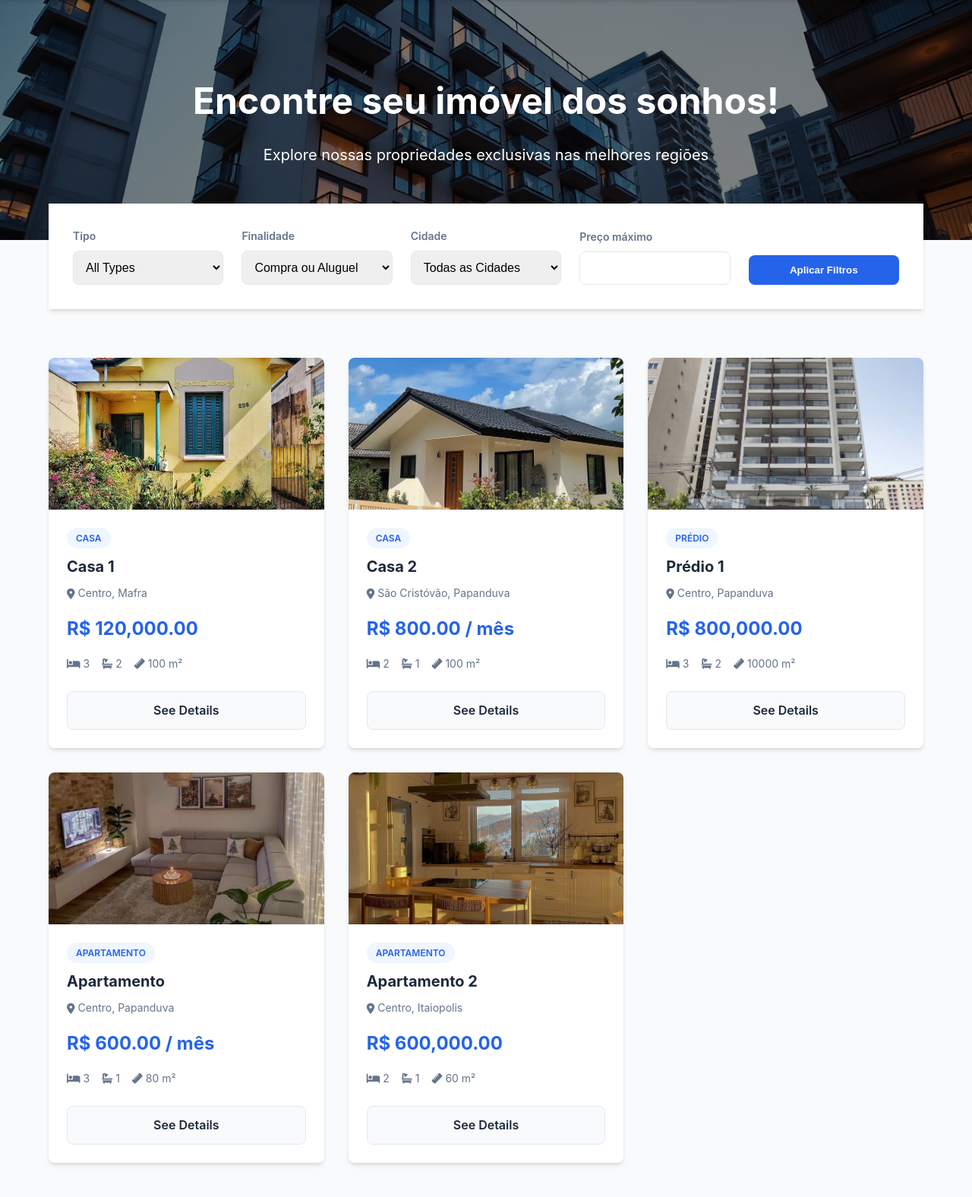
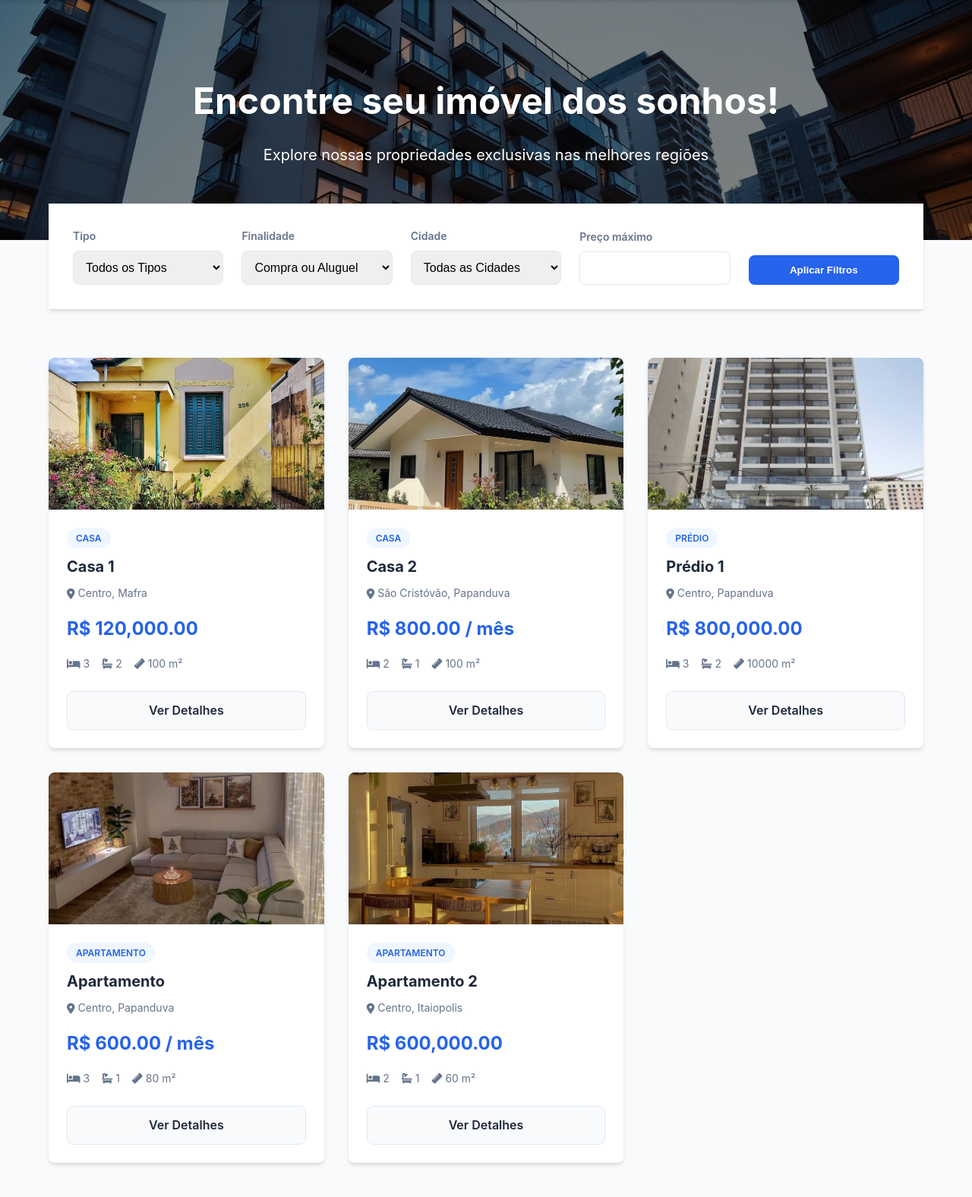
Before and after one commit to kauegkluska/myproject, a Flask app: page / in a window 1280 px wide. Shown: the part 73-1649 px from the top of the page at 76% size. Run offline with Flask 3, Linux system fonts and the light colour scheme.

Commit message:
Update index.html

```diff
--- a/app/templates/index.html
+++ b/app/templates/index.html
@@ -53,7 +53,7 @@
                             <div class="filter-group">
                                 <label for="type">Tipo</label>
                                 <select id="type" name="type">
-                                    <option value="all">All Types</option>
+                                    <option value="all">Todos os Tipos</option>
                                     <option value="CASA" {{ 'selected' if filters.get('type')=='CASA' }}>Casa</option>
                                     <option value="APARTAMENTO" {{ 'selected' if filters.get('type')=='APARTAMENTO' }}>
                                         Apartamento</option>
@@ -123,7 +123,7 @@
                                     <span class="spec-item"><i class="fas fa-ruler"></i> {{ prop.sqmt }} m²</span>
                                 </div>
                                 <a href="{{ url_for('main.property_details', property_id=prop.id) }}"
-                                    class="btn-details">See Details</a>
+                                    class="btn-details">Ver Detalhes</a>
                             </div>
                         </div>
                         {% endfor %}
```
